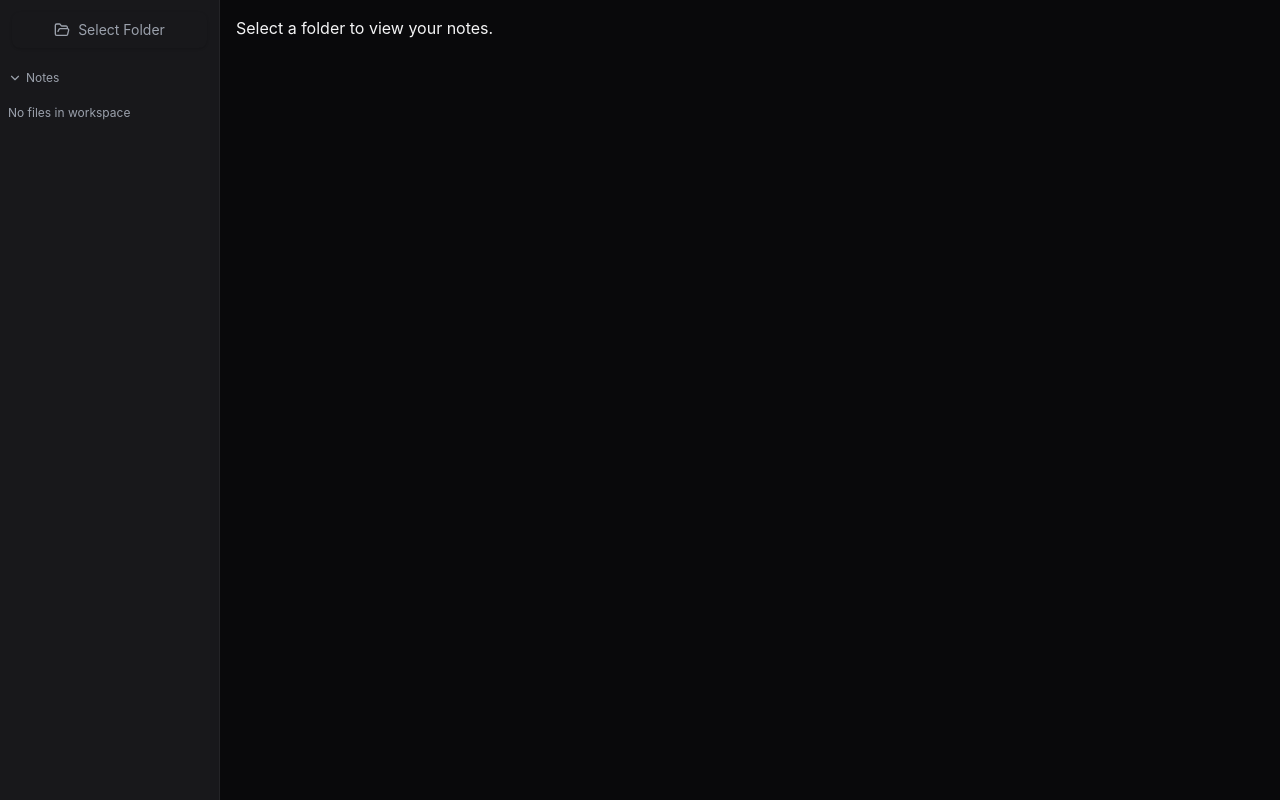
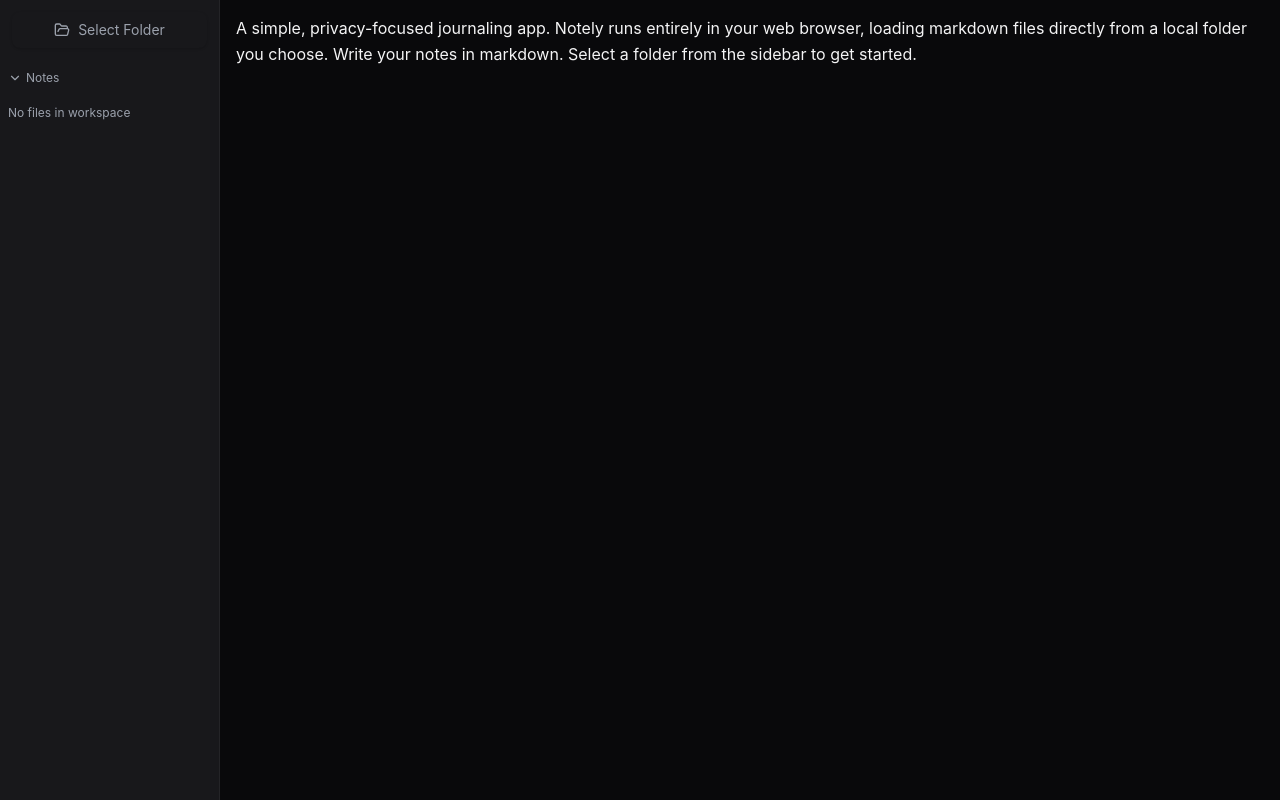
Before and after one commit to romitjain/notely, a Next.js app: page / in a window 1280 px wide. Built offline with nearby package versions, Linux system fonts and the light colour scheme.

Commit message:
README changes

```diff
--- a/app/page.tsx
+++ b/app/page.tsx
@@ -108,7 +108,10 @@ export default function HomePage() {
                 {currentFile ? (
                     <MarkdownEditor file={currentFile} onRefresh={handleRefresh} />
                 ) : (
-                    <p>Select a folder to view your notes.</p>
+                    <p>
+                    A simple, privacy-focused journaling app. Notely runs entirely in your web browser, loading markdown files directly from a local folder you choose. Write your notes in markdown.
+                    Select a folder from the sidebar to get started.
+                    </p>
                 )}
             </main>
         </div>
```
Also changed, not shown: 1 other file (tests, documents, lock files or other folders).
